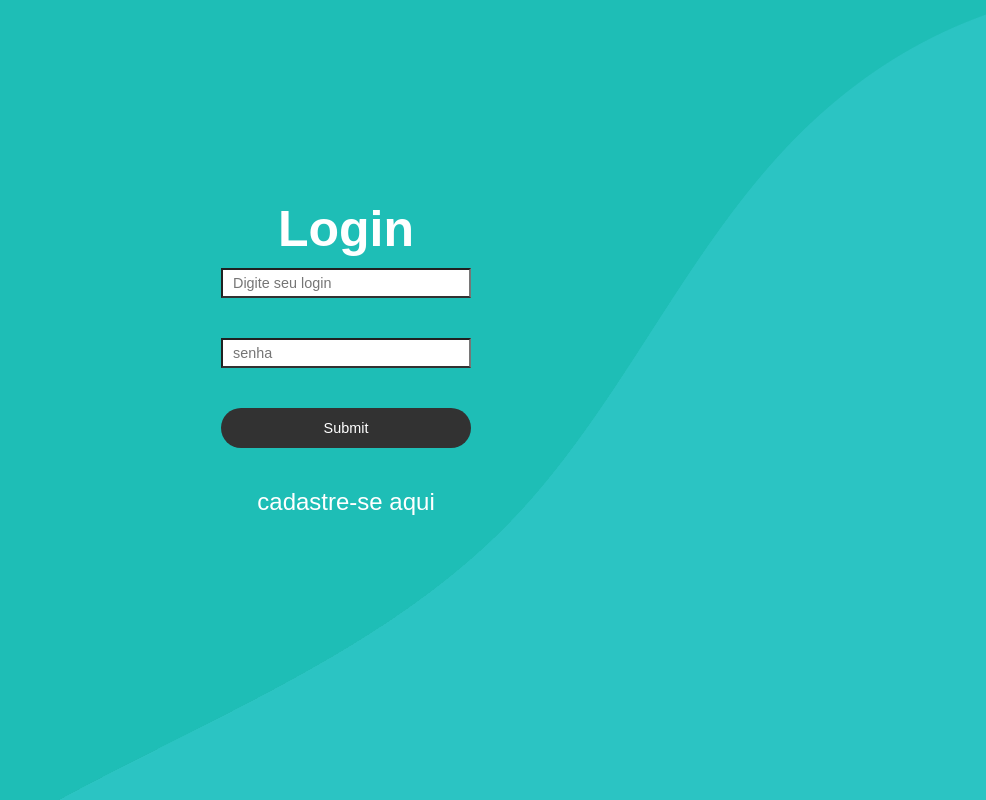
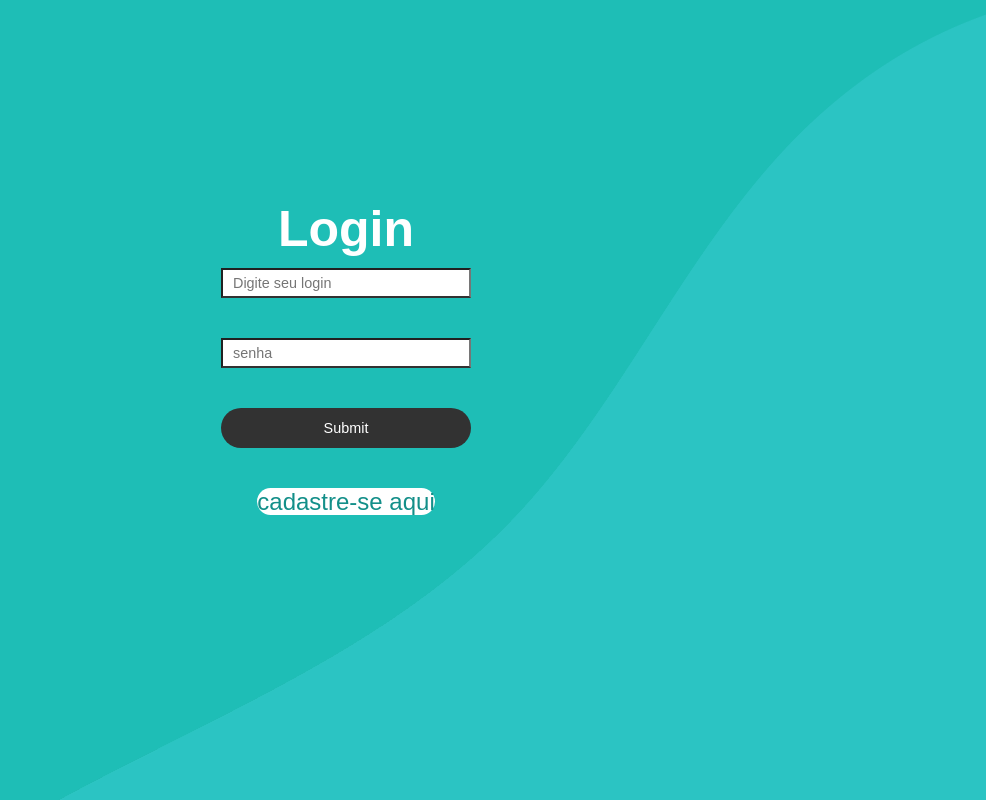
Before and after one commit to victorvancan/projeto_clinica_saude, a plain HTML site: page login.html in a window 1280 px wide. In both pictures the pointer is over the link "cadastre-se aqui". Shown: the whole page, without its empty margins (294-1280 px from the left). Drawn offline with Linux system fonts and the light colour scheme.

Commit message:
modificacao simples

```diff
--- a/style/styleLogin.css
+++ b/style/styleLogin.css
@@ -11,6 +11,7 @@ body{
     height: 100%;
     background-image: url('/images/doctor.png');
     background-position-y: -150px;
+    opacity: 1;
 }
 
 form{
@@ -38,6 +39,15 @@ a {
     font-size: 1.5rem;
     margin: 0 1.5rem;
     text-decoration: none;
+}
+
+a:hover {
+  background-color: #FFF;
+  color: #138f89;
+  border: none;
+  border-radius: 15px;
+  height: 40px;
+  cursor: pointer;
 }
 
 img {
```
Also changed, not shown: index.html (+1 -0 lines), paginas-header/servicos.html (+3 -1 lines), images/user.png (added).
